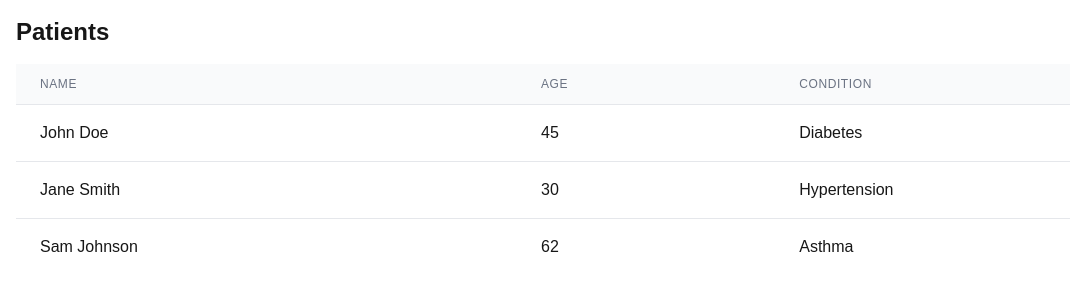
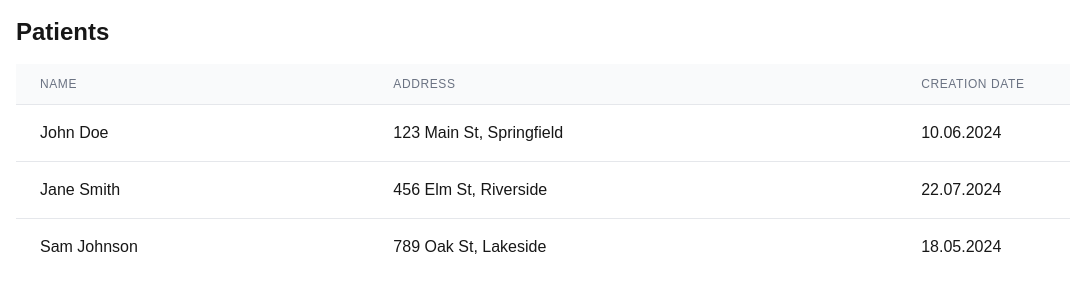
Before and after one commit to FArian/orderentry, a Next.js app: page /patient in a window 1280 px wide. Shown: the top 300 px of the page, without its empty margins (0-1070 px from the left). Built offline with nearby package versions, Linux system fonts and the light colour scheme.

Commit message:
feat: show address and creation date for patients

```diff
--- a/src/app/patient/page.tsx
+++ b/src/app/patient/page.tsx
@@ -1,15 +1,38 @@
 interface Patient {
   id: number;
   name: string;
-  age: number;
-  condition: string;
+  address: string;
+  createdAt: string;
 }
 
 const patients: Patient[] = [
-  { id: 1, name: "John Doe", age: 45, condition: "Diabetes" },
-  { id: 2, name: "Jane Smith", age: 30, condition: "Hypertension" },
-  { id: 3, name: "Sam Johnson", age: 62, condition: "Asthma" },
+  {
+    id: 1,
+    name: "John Doe",
+    address: "123 Main St, Springfield",
+    createdAt: "2024-06-10",
+  },
+  {
+    id: 2,
+    name: "Jane Smith",
+    address: "456 Elm St, Riverside",
+    createdAt: "2024-07-22",
+  },
+  {
+    id: 3,
+    name: "Sam Johnson",
+    address: "789 Oak St, Lakeside",
+    createdAt: "2024-05-18",
+  },
 ];
+
+const formatDate = (date: string) => {
+  const d = new Date(date);
+  const day = String(d.getDate()).padStart(2, "0");
+  const month = String(d.getMonth() + 1).padStart(2, "0");
+  const year = d.getFullYear();
+  return `${day}.${month}.${year}`;
+};
 
 export default function PatientPage() {
   return (
@@ -23,10 +46,10 @@ export default function PatientPage() {
                 Name
               </th>
               <th scope="col" className="px-6 py-3 text-left text-xs font-medium text-gray-500 uppercase tracking-wider">
-                Age
+                Address
               </th>
               <th scope="col" className="px-6 py-3 text-left text-xs font-medium text-gray-500 uppercase tracking-wider">
-                Condition
+                Creation Date
               </th>
             </tr>
           </thead>
@@ -34,8 +57,8 @@ export default function PatientPage() {
             {patients.map((patient) => (
               <tr key={patient.id}>
                 <td className="px-6 py-4 whitespace-nowrap">{patient.name}</td>
-                <td className="px-6 py-4 whitespace-nowrap">{patient.age}</td>
-                <td className="px-6 py-4 whitespace-nowrap">{patient.condition}</td>
+                <td className="px-6 py-4 whitespace-nowrap">{patient.address}</td>
+                <td className="px-6 py-4 whitespace-nowrap">{formatDate(patient.createdAt)}</td>
               </tr>
             ))}
           </tbody>
```
